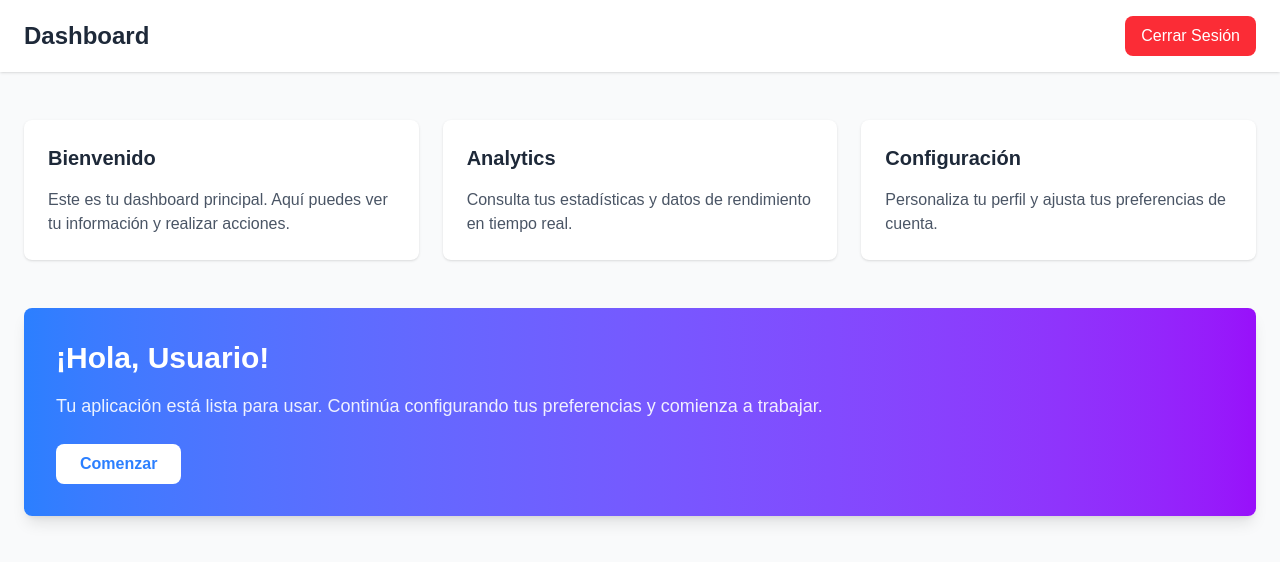
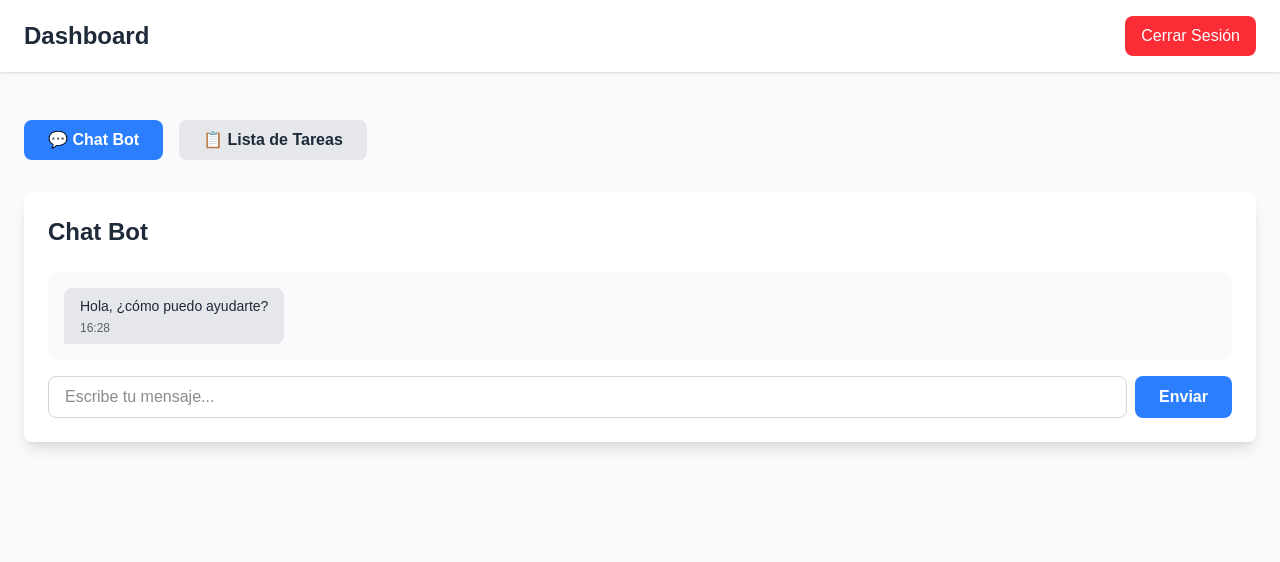
Before and after one commit to EduardoPmx-Code/bot-front, a Next.js app: page /main in a window 1280 px wide. Shown: the top 562 px of the page. Built offline with nearby package versions, Linux system fonts and the light colour scheme.

Commit message:
refactor add new components chat-bot and list-task

```diff
--- a/src/app/main/page.tsx
+++ b/src/app/main/page.tsx
@@ -1,8 +1,14 @@
 'use client';
 
+import { useState } from 'react';
 import { useRouter } from 'next/navigation';
+import ChatBot from '@/components/ChatBot';
+import TaskList from '@/components/TaskList';
+
+type ViewMode = 'chat' | 'tasks';
 
 export default function MainPage() {
+  const [viewMode, setViewMode] = useState<ViewMode>('chat');
   const router = useRouter();
 
   const handleLogout = () => {
@@ -27,41 +33,37 @@ export default function MainPage() {
 
       {/* Main Content */}
       <main className="max-w-7xl mx-auto px-6 py-12">
-        <div className="grid grid-cols-1 md:grid-cols-3 gap-6">
-          {/* Card 1 */}
-          <div className="bg-white p-6 rounded-lg shadow hover:shadow-lg transition">
-            <h2 className="text-xl font-semibold text-gray-800 mb-4">Bienvenido</h2>
-            <p className="text-gray-600">
-              Este es tu dashboard principal. Aquí puedes ver tu información y realizar acciones.
-            </p>
-          </div>
-
-          {/* Card 2 */}
-          <div className="bg-white p-6 rounded-lg shadow hover:shadow-lg transition">
-            <h2 className="text-xl font-semibold text-gray-800 mb-4">Analytics</h2>
-            <p className="text-gray-600">
-              Consulta tus estadísticas y datos de rendimiento en tiempo real.
-            </p>
-          </div>
-
-          {/* Card 3 */}
-          <div className="bg-white p-6 rounded-lg shadow hover:shadow-lg transition">
-            <h2 className="text-xl font-semibold text-gray-800 mb-4">Configuración</h2>
-            <p className="text-gray-600">
-              Personaliza tu perfil y ajusta tus preferencias de cuenta.
-            </p>
-          </div>
+        {/* Toggle Buttons */}
+        <div className="flex gap-4 mb-8">
+          <button
+            onClick={() => setViewMode('chat')}
+            className={`px-6 py-2 rounded-lg font-semibold transition ${
+              viewMode === 'chat'
+                ? 'bg-blue-500 text-white'
+                : 'bg-gray-200 text-gray-800 hover:bg-gray-300'
+            }`}
+          >
+            💬 Chat Bot
+          </button>
+          <button
+            onClick={() => setViewMode('tasks')}
+            className={`px-6 py-2 rounded-lg font-semibold transition ${
+              viewMode === 'tasks'
+                ? 'bg-blue-500 text-white'
+                : 'bg-gray-200 text-gray-800 hover:bg-gray-300'
+            }`}
+          >
+            📋 Lista de Tareas
+          </button>
         </div>
 
-        {/* Featured Section */}
-        <div className="mt-12 bg-gradient-to-r from-blue-500 to-purple-600 rounded-lg shadow-lg p-8 text-white">
-          <h2 className="text-3xl font-bold mb-4">¡Hola, Usuario!</h2>
-          <p className="text-lg opacity-90">
-            Tu aplicación está lista para usar. Continúa configurando tus preferencias y comienza a trabajar.
-          </p>
-          <button className="mt-6 px-6 py-2 bg-white text-blue-500 font-semibold rounded-lg hover:bg-gray-100 transition">
-            Comenzar
-          </button>
+        {/* Content Area */}
+        <div className="min-h-96">
+          {viewMode === 'chat' ? (
+            <ChatBot />
+          ) : (
+            <TaskList />
+          )}
         </div>
       </main>
     </div>
```
